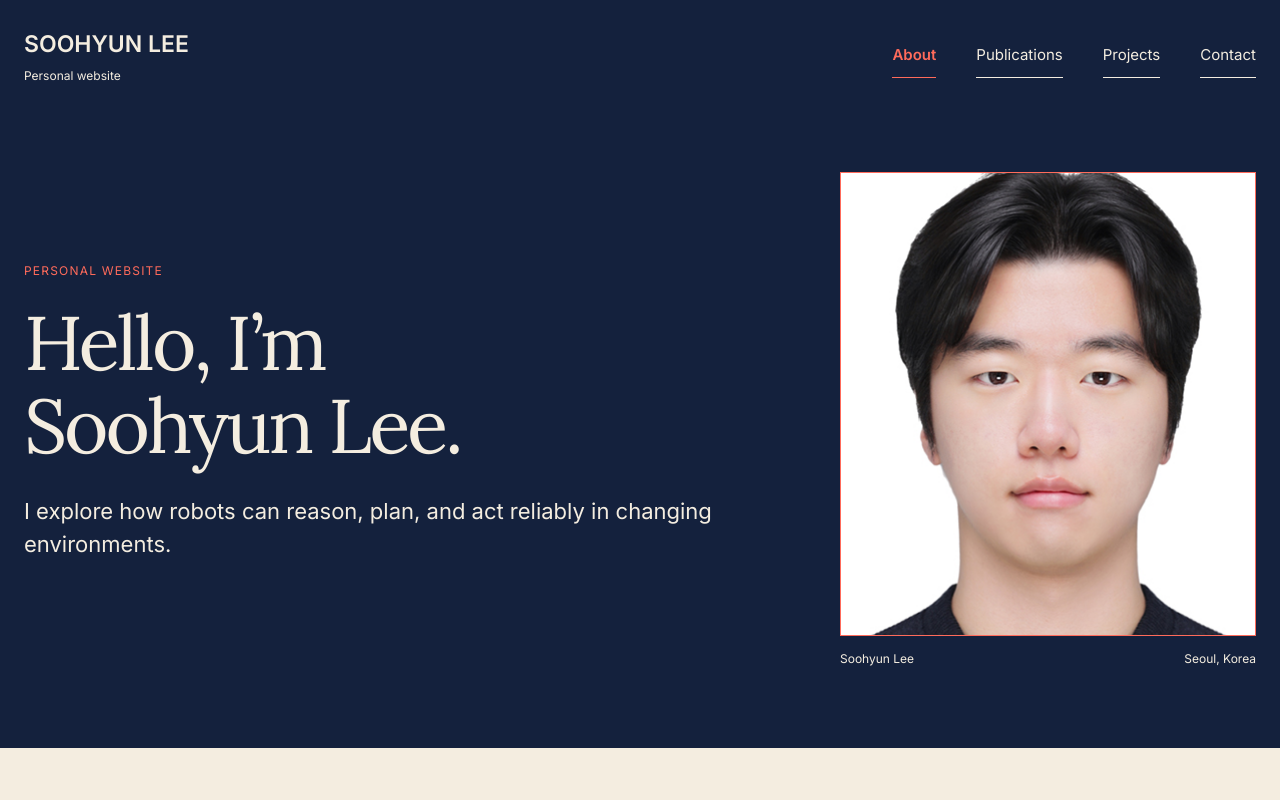
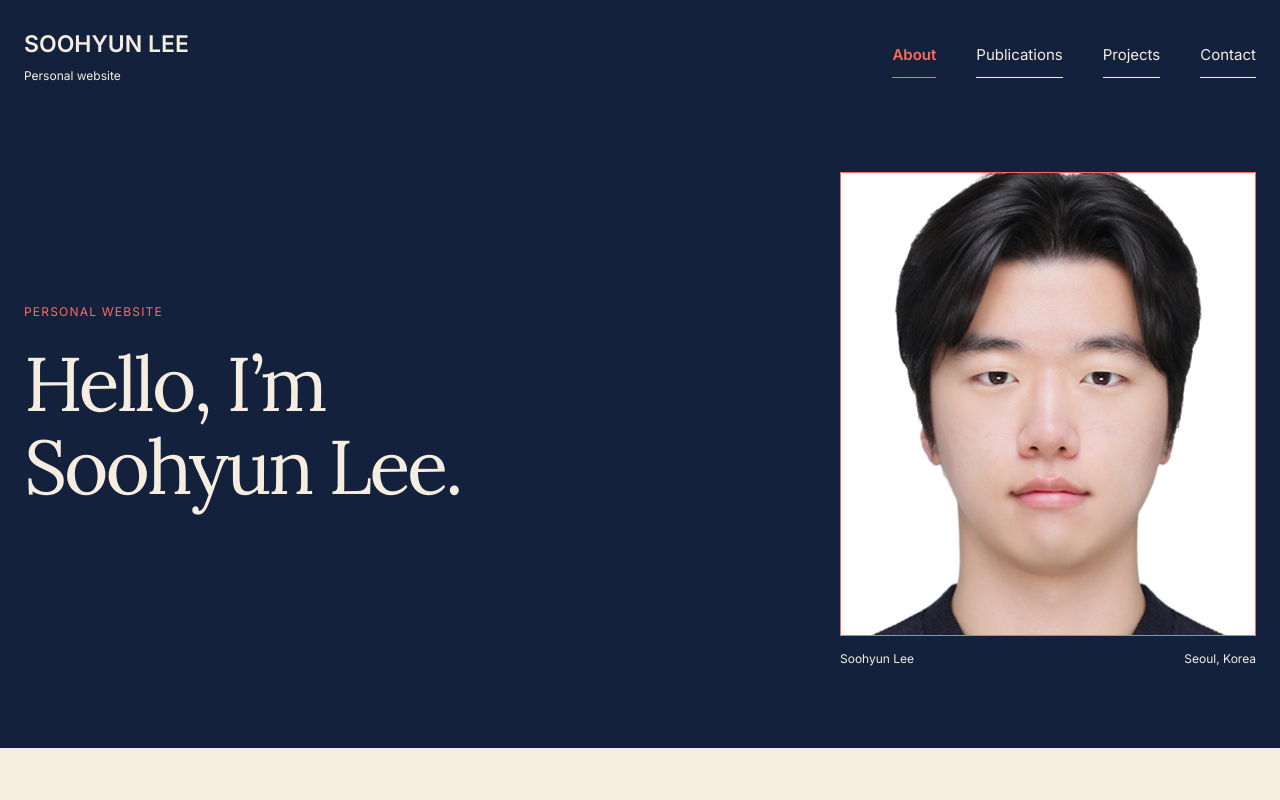
Before and after one commit to JustinLee02/JustinLee02.github.io, a plain HTML site: page index.html in a window 1280 px wide. Shown: the top 800 px of the page. Drawn offline with Linux system fonts and the light colour scheme.

Commit message:
Refine portfolio sections

```diff
--- a/index.html
+++ b/index.html
@@ -37,7 +37,7 @@
           <div class="hero-copy">
             <p class="eyebrow">PERSONAL WEBSITE</p>
             <h1>Hello, I’m<br />Soohyun Lee.</h1>
-            <p class="lead">I explore how robots can reason, plan, and act reliably in changing environments.</p>
+            <p class="lead"></p>
           </div>
 
           <div class="portrait-block">
```
